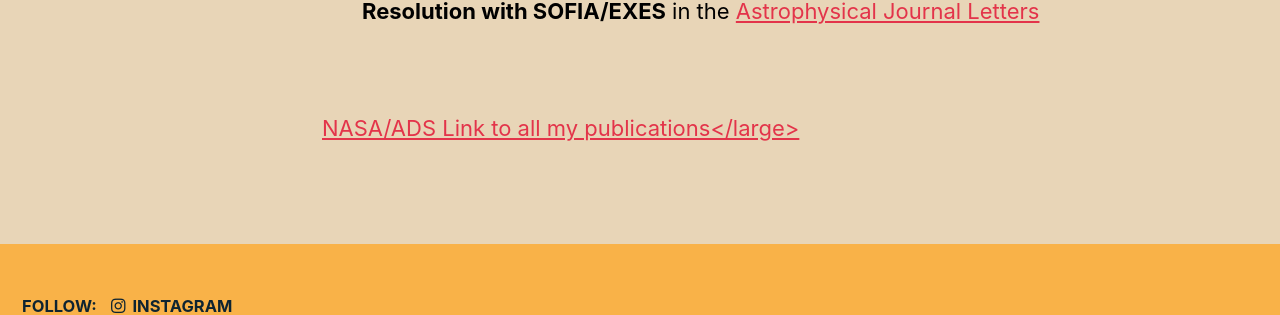
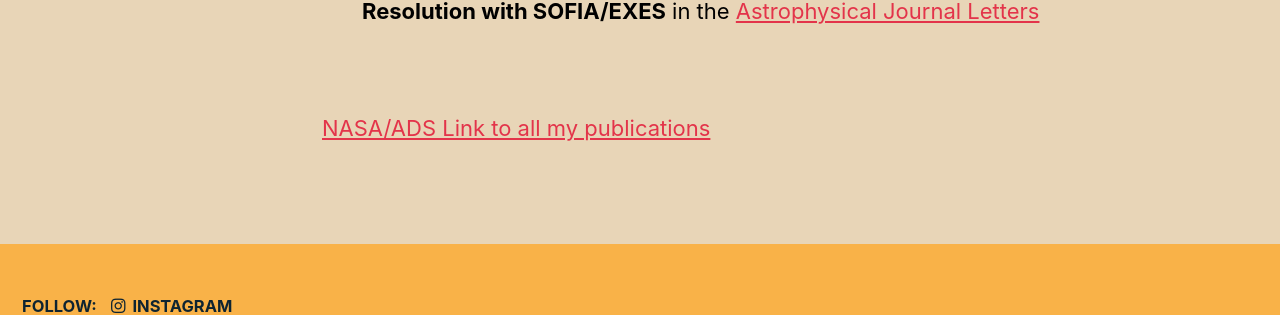
Before and after one commit to rdungee/rdungee.github.io, a Jekyll site: the page built from _pages/publications.md, in a window 1280 px wide and 900 px high, scrolled down 773 px. Shown: the part 502-817 px from the top of the window. Built offline with Jekyll 4.4.1, drawn with Linux system fonts in a browser that asks for light colours; cached includes are drawn as plain includes.

Commit message:
missing close tag

```diff
--- a/_pages/publications.md
+++ b/_pages/publications.md
@@ -23,4 +23,4 @@ classes: wide
 
 <br />
 
-<large><a href="https://ui.adsabs.harvard.edu/search/fq=%7B!type%3Daqp%20v%3D%24fq_database%7D&fq_database=(database%3Aastronomy%20OR%20database%3Aphysics)&q=%20%20author%3A%22Dungee%2C%20Ryan%22&sort=date%20desc%2C%20bibcode%20desc&p_=0">NASA/ADS Link to all my publications</large>
+<large><a href="https://ui.adsabs.harvard.edu/search/fq=%7B!type%3Daqp%20v%3D%24fq_database%7D&fq_database=(database%3Aastronomy%20OR%20database%3Aphysics)&q=%20%20author%3A%22Dungee%2C%20Ryan%22&sort=date%20desc%2C%20bibcode%20desc&p_=0">NASA/ADS Link to all my publications</a></large>
```
